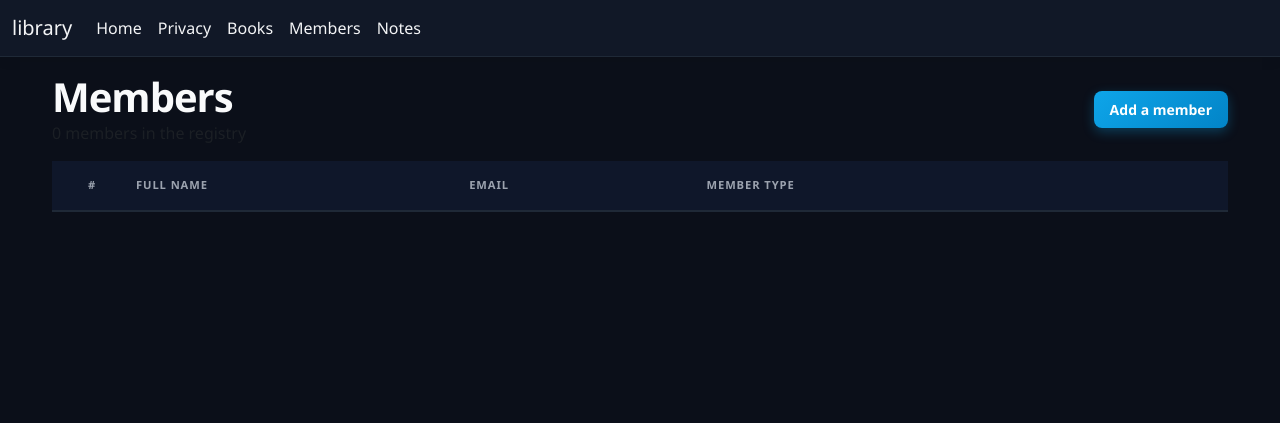
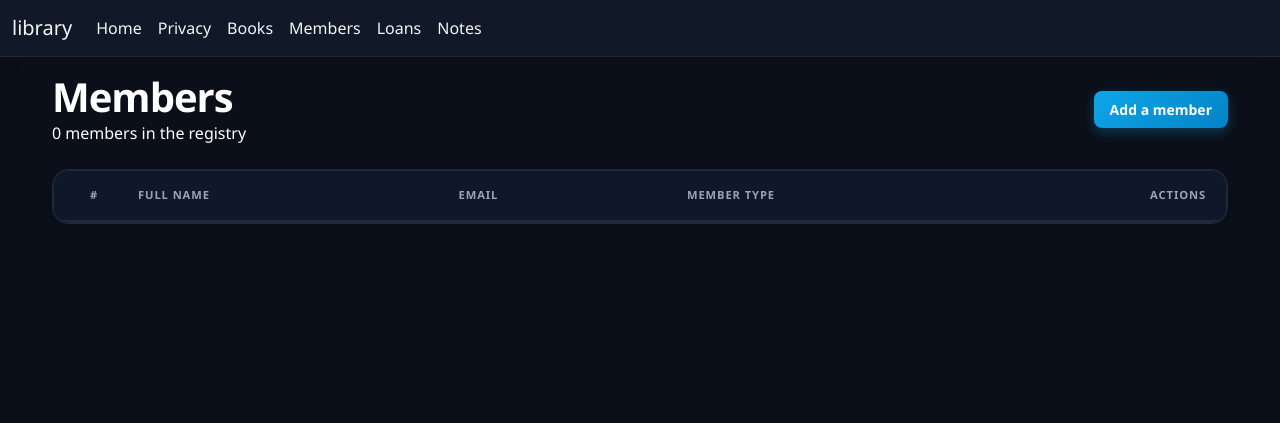
Before and after one commit to jheaffer/library, an ASP.NET Core app: template library/Views/Members/Index.cshtml in a window 1280 px wide. Shown: the top 423 px of the page. Run offline with ASP.NET Core 8, Linux system fonts and the light colour scheme; the template is opened without the code that fills it, so the values that code supplies are empty; style sheets or scripts are compiled from the project's sources; the project's own start-up code is not run, and a stand-in starts its controllers and pages; some libraries are stand-ins or nearby versions.

Commit message:
A2-T7: loans page

```diff
--- a/library/Program.cs
+++ b/library/Program.cs
@@ -19,6 +19,8 @@ builder.Services.AddSingleton(dataSource);
 builder.Services.AddScoped<BookRepository>();
 
 builder.Services.AddScoped<MemberRepository>();
+
+builder.Services.AddScoped<LoanRepository>();
 
 builder.Services.AddScoped<NoteRepository>();
 
--- a/library/Views/Books/Index.cshtml
+++ b/library/Views/Books/Index.cshtml
@@ -5,8 +5,8 @@
 
 <div class="d-flex justify-content-between align-items-center mb-4">
     <div>
-        <h1 class="mb-0">Books</h1>
-        <p class="text-muted mb-0">@Model.Count books in the catalogue</p>
+        <h1 class="mb-0 text-white">Books</h1>
+        <p class="text-white mb-0">@Model.Count books in the catalogue</p>
     </div>
     <!-- Task 9: Add a book button placed cleanly in the header -->
     <a asp-action="Create" class="btn btn-primary">
--- a/library/Views/Members/Index.cshtml
+++ b/library/Views/Members/Index.cshtml
@@ -3,37 +3,45 @@
     ViewData["Title"] = "Members";
 }
 
-<div class="d-flex justify-content-between align-items-center mb-3">
+<div class="d-flex justify-content-between align-items-center mb-4">
     <div>
-        <h1 class="mb-0">Members</h1>
-        <p class="text-muted mb-0">@Model.Count members in the registry</p>
+        <h1 class="mb-0 text-white">Members</h1>
+        <p class="text-white mb-0">@Model.Count members in the registry</p>
     </div>
-    <a asp-action="Create" class="btn btn-primary">Add a member</a>
+    <a asp-action="Create" class="btn btn-primary">
+        <i class="bi bi-plus-lg"></i> Add a member
+    </a>
 </div>
 
-<table class="table table-striped table-hover align-middle">
+<div class="card shadow-sm">
+    <div class="table-responsive">
+        <table class="table table-hover align-middle mb-0">
             <thead class="table-dark">
                 <tr>
                     <th class="text-end" style="width:4rem">#</th>
                     <th>Full Name</th>
                     <th>Email</th>
                     <th>Member Type</th>
-            <th style="width:10rem"></th>
+                    <th class="text-end" style="width:12rem">Actions</th>
                 </tr>
             </thead>
             <tbody>
                 @foreach (var member in Model)
                 {
                     <tr>
-                <td class="text-end">@member.MemberId</td>
-                <td>@member.FullName</td>
-                <td><span class="badge text-bg-secondary">@(member.Email ?? "—")</span></td>
-                <td>@member.MemberType</td>
+                        <td class="text-end font-monospace text-muted">@member.MemberId</td>
+                        <td class="fw-semibold text-white">@member.FullName</td>
+                        <td>
+                            <span class="badge">@(member.Email ?? "—")</span>
+                        </td>
+                        <td class="text-white-50">@member.MemberType</td>
                         <td class="text-end">
-                    <a asp-action="Edit" asp-route-id="@member.MemberId" class="btn btn-sm btn-outline-secondary">Edit</a>
+                            <a asp-action="Edit" asp-route-id="@member.MemberId" class="btn btn-sm btn-outline-warning">Edit</a>
                             <a asp-action="Delete" asp-route-id="@member.MemberId" class="btn btn-sm btn-outline-danger">Delete</a>
                         </td>
                     </tr>
                 }
             </tbody>
         </table>
+    </div>
+</div>
--- a/library/Views/Shared/_Layout.cshtml
+++ b/library/Views/Shared/_Layout.cshtml
@@ -32,6 +32,9 @@
                             <a class="nav-link" asp-area="" asp-controller="Members" asp-action="Index">Members</a>
                         </li>
                         <li class="nav-item">
+                            <a class="nav-link text-dark" asp-area="" asp-controller="Loans" asp-action="Index">Loans</a>
+                        </li>
+                        <li class="nav-item">
                             <a class="nav-link" asp-area="" asp-controller="Notes" asp-action="Index">Notes</a>
                         </li>
                     </ul>
--- a/library/wwwroot/css/site.css
+++ b/library/wwwroot/css/site.css
@@ -197,3 +197,43 @@ footer.footer {
         color: #38bdf8 !important;
         text-decoration: none;
     }
+
+/* ==========================================================================
+   Unique "Library Book Ledger" Theme Enhancements
+   ========================================================================== */
+
+/* Give the Books container a classic leather-bound binder look */
+body.books-page-theme,
+.table-responsive:has(th:contains("Title")) {
+    position: relative;
+}
+
+/* Adds a subtle gold/bronze spine accent line to the left of the books table card */
+.card:has(th:contains("Title")) {
+    border-left: 5px solid #d97706 !important; /* Warm antique gold book spine */
+    background: linear-gradient(145deg, #111827 0%, #0d1322 100%);
+    box-shadow: 0 20px 35px -5px rgba(0, 0, 0, 0.6), inset 0 1px 0 rgba(255, 255, 255, 0.05);
+}
+
+    /* Style book category badges to look like classic library index tags */
+    .card:has(th:contains("Title")) .badge {
+        background-color: rgba(217, 119, 6, 0.15) !important;
+        color: #fbbf24 !important;
+        border: 1px solid rgba(217, 119, 6, 0.3);
+        font-family: 'Segoe UI', monospace;
+        letter-spacing: 0.05em;
+    }
+
+    /* Give book table title rows a classic typography styling */
+    .card:has(th:contains("Title")) tbody tr td:nth-child(2) {
+        font-family: 'Georgia', serif; /* Classic book typography feel */
+        letter-spacing: 0.01em;
+        color: #fef3c7 !important;
+    }
+
+    /* Price column styling mimicking a library ledger valuation */
+    .card:has(th:contains("Title")) tbody tr td:nth-child(4) {
+        font-family: monospace;
+        color: #34d399 !important; /* Mint ledger green */
+        font-weight: 600;
+    }
```
Also changed, not shown: library/Controllers/LoansController.cs (added, +28 -0 lines), library/Data/LoanRepository.cs (added, +55 -0 lines), library/Models/LoanView.cs (added, +14 -0 lines), library/Views/Loans/Index.cshtml (added, +39 -0 lines), library/Views/Loans/Index.cshtml.cs (added, +12 -0 lines). Lines whose indentation alone changed are shown as unchanged.
